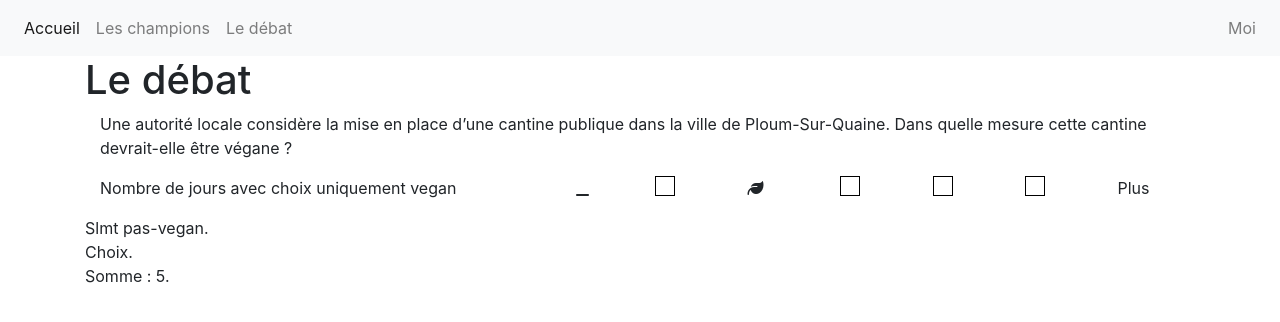
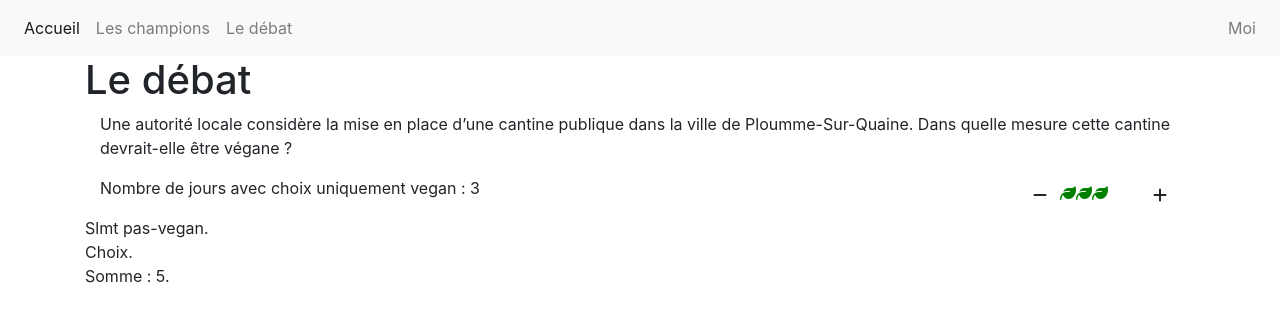
Before and after one commit to oliviercailloux/diet-web, a Jekyll site: the page built from debat.html, in a window 1280 px wide. Shown: the top 322 px of the page. Built offline with Jekyll 4.4.1, drawn with Linux system fonts in a browser that asks for light colours; nearby versions of some CDN libraries; part of the change alters nothing that is shown.

Commit message:
Setting dynamic count vegan days

```diff
--- a/debat.html
+++ b/debat.html
@@ -24,36 +24,9 @@ extra_js:
 </div>
 <div id="initial-questions" class="container">
 	<p>Une autorité locale considère la mise en place d’une cantine
-		publique dans la ville de Ploum-Sur-Quaine. Dans quelle mesure cette
+		publique dans la ville de Ploumme-Sur-Quaine. Dans quelle mesure cette
 		cantine devrait-elle être végane ?</p>
-	<div class="row">
-		<div class="col-sm-5">
-			<p>Nombre de jours avec choix uniquement vegan</p>
-		</div>
-		<div class="col-sm">
-			<button type="button" class="btn"
-		id="minus"><i class="fas"></i>
-		</button>
-		</div>
-		<div class="col-sm">
-	<div style="width: 20px; height: 20px; border: 1px solid #000;"></div>
-		</div>
-		<div class="col-sm">
-			<i class="fas"></i>
-		</div>
-		<div class="col-sm">
-			<div style="width: 20px; height: 20px; border: 1px solid #000;"></div>
-		</div>
-		<div class="col-sm">
-			<div style="width: 20px; height: 20px; border: 1px solid #000;"></div>
-		</div>
-		<div class="col-sm">
-			<div style="width: 20px; height: 20px; border: 1px solid #000;"></div>
-		</div>
-		<div class="col-sm">
-			Plus
-		</div>
-	</div>
+	<div class="row" id="row-vegan"></div>
 	<div class="row">Slmt pas-vegan.</div>
 	<div class="row">Choix.</div>
 	<div class="row">Somme : 5.</div>
--- a/debate.js
+++ b/debate.js
@@ -21,3 +21,5 @@ accept.onclick = function () {
     console.log('Conditions accepted.');
 
 }
+
+new Controller().bind();
--- a/support.js
+++ b/support.js
@@ -6,3 +6,143 @@ function makeId(length) {
 	}
 	return result;
 }
+
+function createButton(content) {
+	const button = document.createElement("button");
+	{
+		button.setAttribute("type", "button");
+		button.setAttribute("class", "btn");
+
+		const fasSpan = document.createElement("span");
+		fasSpan.setAttribute("class", "fas");
+		fasSpan.append(content);
+		button.appendChild(fasSpan);
+	}
+
+	return button;
+}
+
+class CountingRowContent {
+	headerString;
+	iconStyle;
+	icon;
+
+	hidingSpan;
+	visibleSpan;
+	leafSpans;
+	countDaysOnlyVegan;
+	minusButton;
+	plusButton;
+
+	constructor(headerString, icon, iconStyle) {
+		this.headerString = headerString;
+		this.iconStyle = iconStyle;
+		this.icon = icon;
+	}
+
+	bindTo(rowVegan) {
+		const headerDiv = document.createElement("div");
+		headerDiv.setAttribute("class", "col");
+
+		const headerP = document.createElement("p");
+		const headerText = document.createTextNode(this.headerString);
+		this.countDaysOnlyVegan = document.createTextNode(0);
+
+		const barDiv = document.createElement("div");
+		barDiv.setAttribute("class", "col-auto");
+
+		this.minusButton = createButton('');
+
+		this.hidingSpan = document.createElement("span");
+		this.hidingSpan.setAttribute("style", "visibility:hidden");
+		this.visibleSpan = document.createElement("span");
+
+		this.leafSpans = [];
+		for (let i = 0; i < 5; i++) {
+			const fasSpanLeaf = document.createElement("span");
+			fasSpanLeaf.setAttribute("class", "fas");
+			fasSpanLeaf.setAttribute("style", this.iconStyle);
+			fasSpanLeaf.append(this.icon);
+			this.leafSpans[i] = fasSpanLeaf;
+		}
+
+		this.plusButton = createButton('');
+
+		rowVegan.appendChild(headerDiv);
+		headerDiv.appendChild(headerP);
+		headerP.appendChild(headerText);
+		headerP.appendChild(this.countDaysOnlyVegan);
+
+		rowVegan.appendChild(barDiv);
+		barDiv.appendChild(this.minusButton);
+		barDiv.appendChild(this.visibleSpan);
+		barDiv.appendChild(this.hidingSpan);
+		barDiv.appendChild(this.plusButton);
+	}
+
+	/**
+	 * @param {any} f
+	 */
+	set minusOnClick(f) {
+		this.minusButton.onclick = f;
+		console.log('Set minus button on click.');
+	}
+
+	/**
+	 * @param {any} f
+	 */
+	set plusOnClick(f) {
+		this.plusButton.onclick = f;
+		console.log('Set plus button on click.');
+	}
+
+	refresh(daysVegan) {
+		for (let i = 0; i < daysVegan; i++) {
+			this.visibleSpan.appendChild(this.leafSpans[i]);
+		}
+		for (let i = daysVegan; i < 5; i++) {
+			this.hidingSpan.appendChild(this.leafSpans[i]);
+		}
+		this.countDaysOnlyVegan.textContent = daysVegan;
+	}
+}
+
+class Controller {
+	daysVegan;
+	daysMeat;
+
+	veganRowContent;
+
+	constructor() {
+		this.daysVegan = 3;
+		this.daysMeat = 0;
+		console.log(this.daysVegan);
+	}
+
+	bind() {
+		const rowVegan = document.getElementById('row-vegan');
+		this.veganRowContent = new CountingRowContent('Nombre de jours avec choix uniquement vegan : ', '', 'color: Green');
+		this.veganRowContent.bindTo(rowVegan);
+		this.veganRowContent.minusOnClick = this.minusVegan.bind(this);
+		this.veganRowContent.plusOnClick = this.plusVegan.bind(this);
+		this.refresh();
+	}
+
+	minusVegan() {
+		if (this.daysVegan > 0)
+			--this.daysVegan;
+		console.log(`Minus vegan days, now: ${this.daysVegan}.`);
+		this.refresh();
+	}
+
+	plusVegan() {
+		if (this.daysVegan < 5)
+			++this.daysVegan;
+		console.log(`Plus vegan days, now: ${this.daysVegan}.`);
+		this.refresh();
+	}
+
+	refresh() {
+		this.veganRowContent.refresh(this.daysVegan);
+	}
+}
```
Lines whose indentation alone changed are shown as unchanged.
